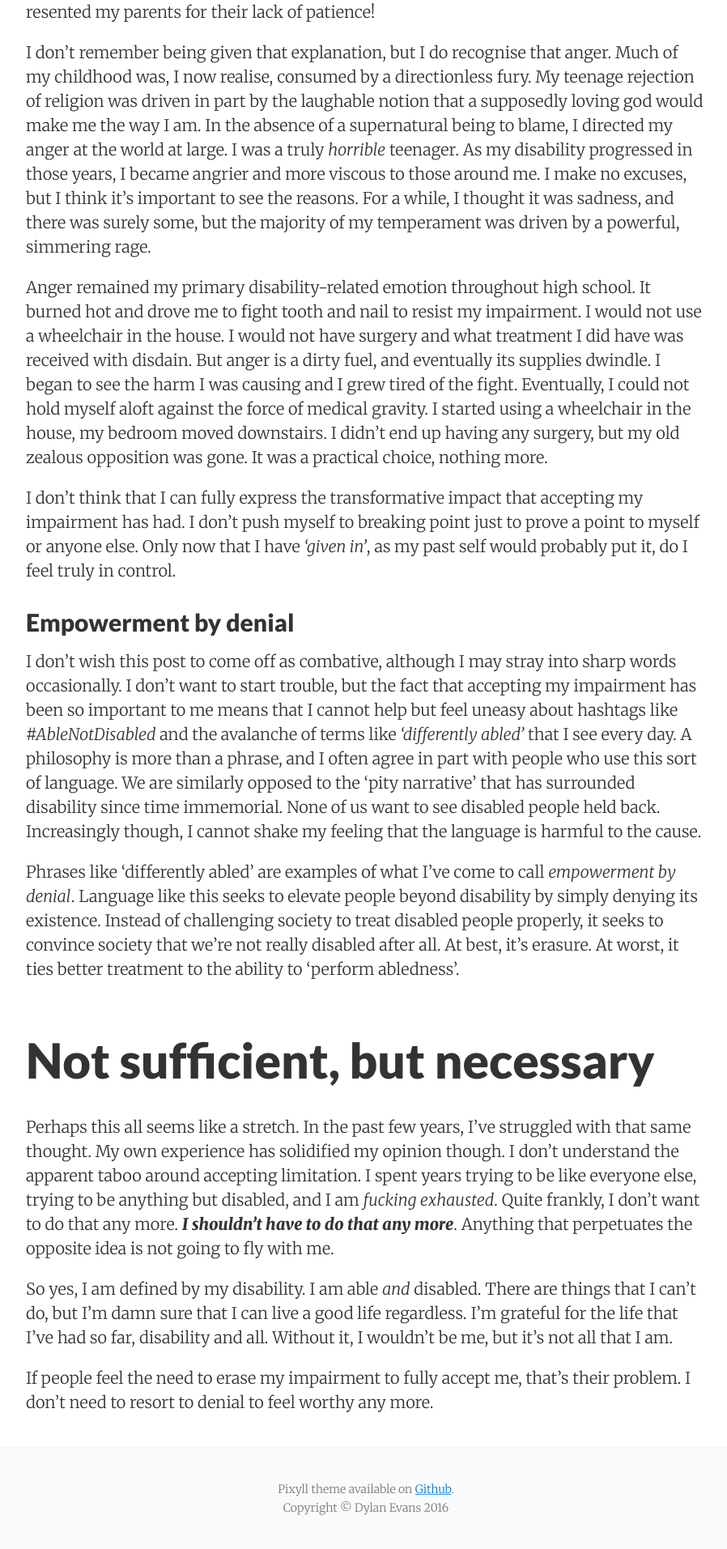
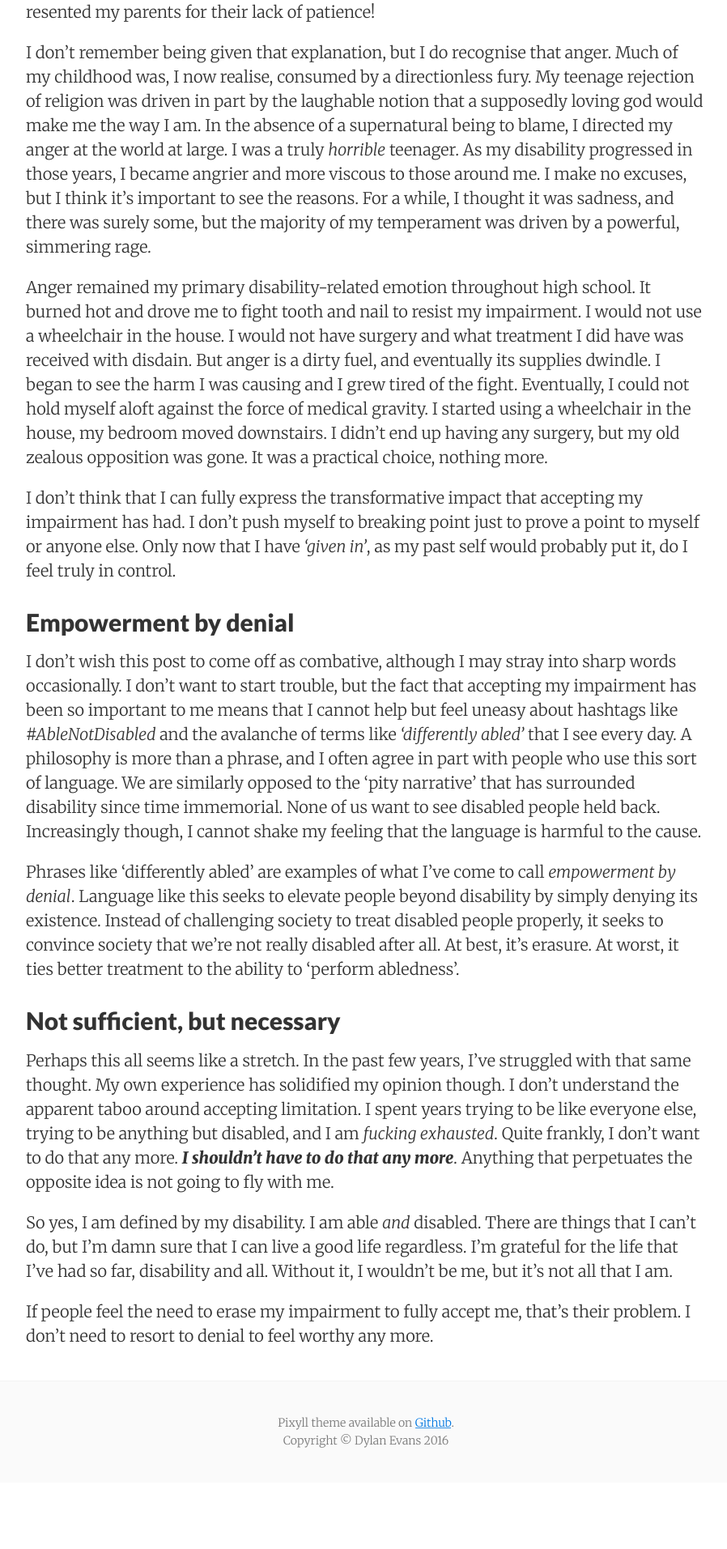
Before and after one commit to whonut/whonut.github.io, a Jekyll site: the page built from _posts/2020-08-10-I-Am-Defined-By-My-Disability.md, in a window 1280 px wide. Shown: the part 845-2758 px from the top of the page at 81% size, without its empty margins (188-1086 px from the left). Built offline with Jekyll 4.4.1, drawn with Linux system fonts in a browser that asks for light colours; nearby versions of some CDN libraries; after the commit the page ends 2676 px from its top, so only the background shows below that.

Commit message:
Fix subheading

```diff
--- a/_posts/2020-08-10-I-Am-Defined-By-My-Disability.md
+++ b/_posts/2020-08-10-I-Am-Defined-By-My-Disability.md
@@ -23,7 +23,7 @@ I don't wish this post to come off as combative, although I may stray into sharp
 
 Phrases like 'differently abled' are examples of what I've come to call *empowerment by denial*. Language like this seeks to elevate people beyond disability by simply denying its existence. Instead of challenging society to treat disabled people properly, it seeks to convince society that we're not really disabled after all. At best, it's erasure. At worst, it ties better treatment to the ability to 'perform abledness'.
 
-# Not sufficient, but necessary
+## Not sufficient, but necessary
 
 Perhaps this all seems like a stretch. In the past few years, I've struggled with that same thought. My own experience has solidified my opinion though. I don't understand the apparent taboo around accepting limitation. I spent years trying to be like everyone else, trying to be anything but disabled, and I am *fucking exhausted*. Quite frankly, I don't want to do that any more. ***I shouldn't have to do that any more***. Anything that perpetuates the opposite idea is not going to fly with me.
 
```
